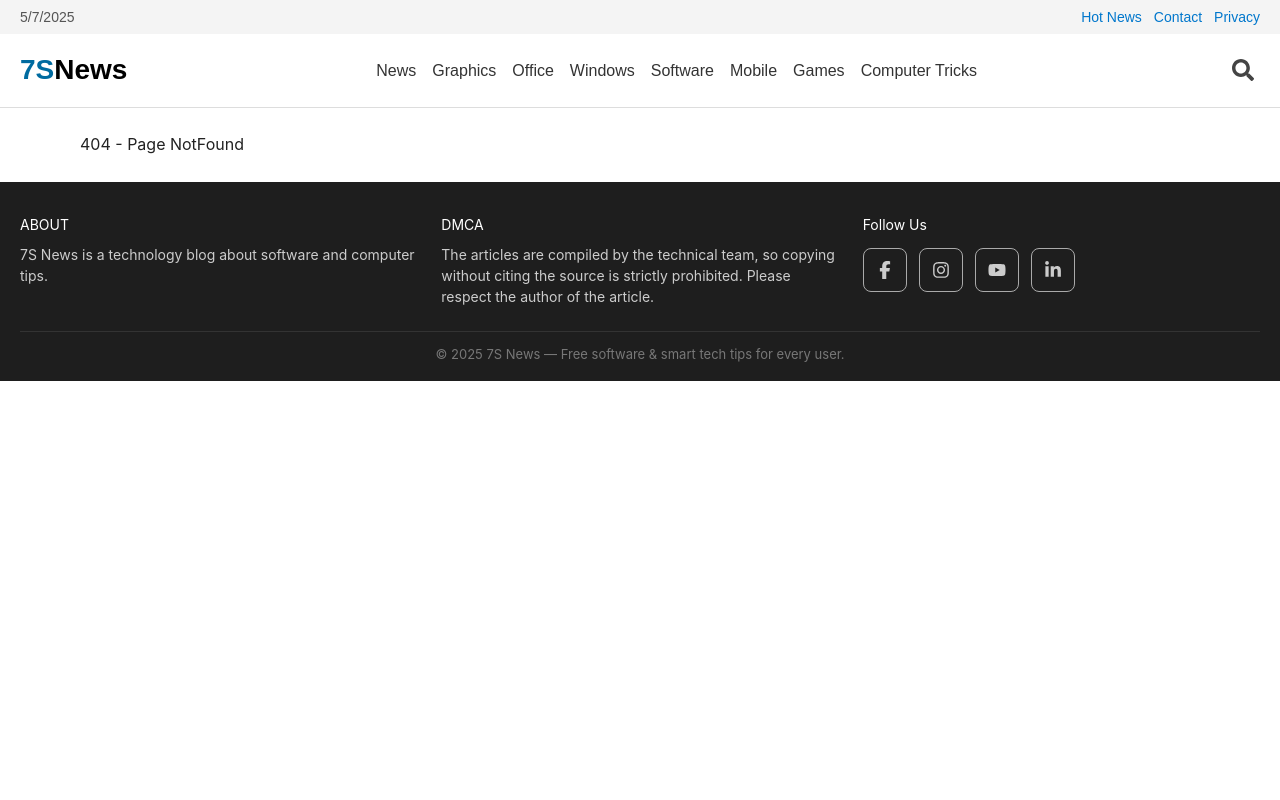
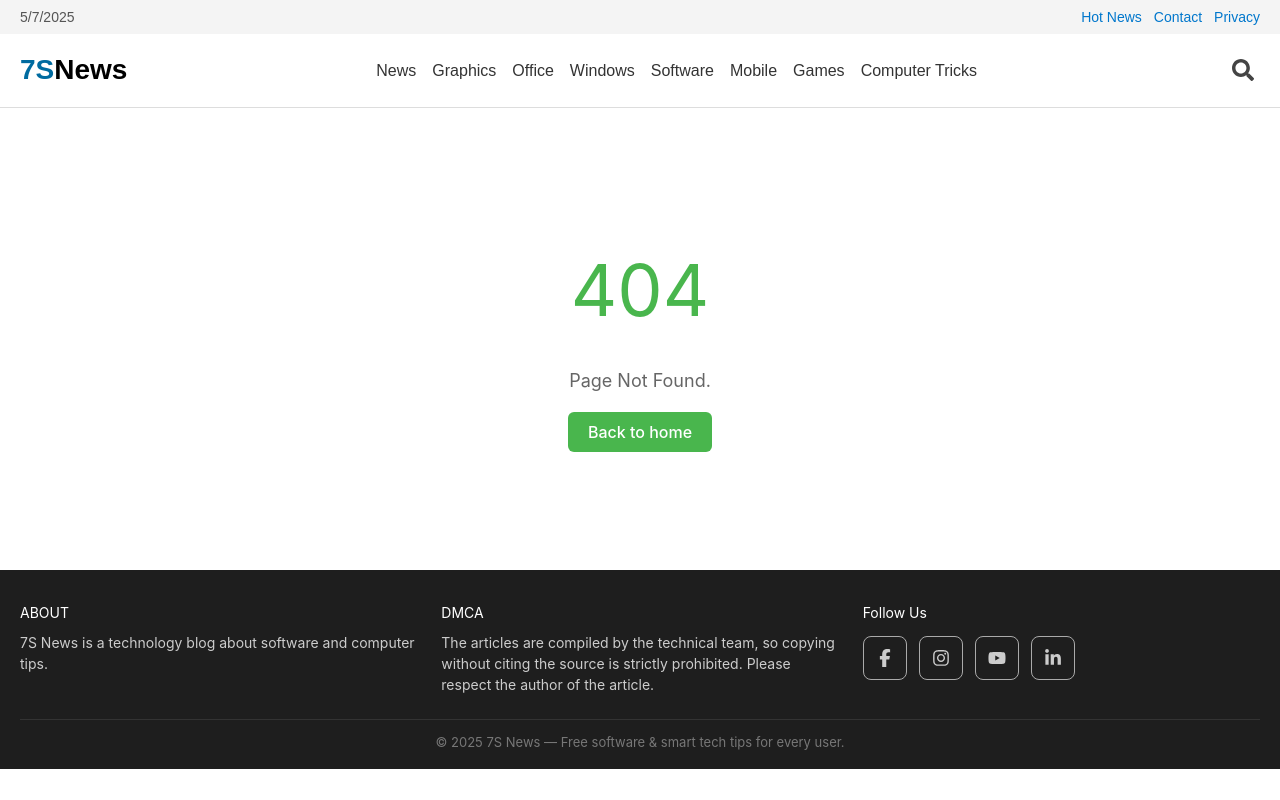
Before and after one commit to hawpham/news-7lab, a React (Vite) app: page /post/1/1 in a window 1280 px wide. Built offline with nearby package versions, Linux system fonts and the light colour scheme.

Commit message:
upd article post

```diff
--- a/src/components/Header/Header.module.scss
+++ b/src/components/Header/Header.module.scss
@@ -106,6 +106,9 @@
       }
     }
   }
+  @media (max-width: 768px) {
+    display: none;
+  }
 }
 
 .searchOverlay {
--- a/src/components/Hero/Hero.jsx
+++ b/src/components/Hero/Hero.jsx
@@ -1,5 +1,5 @@
-import styles from './Hero.module.scss';
-import { Link } from 'react-router-dom';
+import styles from "./Hero.module.scss";
+import { Link } from "react-router-dom";
 
 export default function Hero() {
   return (
@@ -20,10 +20,10 @@ export default function Hero() {
       <div className={styles.subArticles}>
         {[
           { id: 2, title: "Guide to Writing Beautiful Fonts on Facebook", img: "https://placeholder.pics/svg/300/DEDEDE/555555/image" },
-          { id: 3, title: "Full List of ALT Special Characters for Game, Facebook, and Word 2019", img: "https://placeholder.pics/svg/300/DEDEDE/555555/image" },
-          { id: 4, title: "Guide to Installing and Configuring IFTTT Without Plugins", img: "https://placeholder.pics/svg/300/DEDEDE/555555/image" },
-          { id: 5, title: "Top 50+ Nature Desktop Wallpapers (2025) – Stunning, Free, Large-Sized", img: "https://placeholder.pics/svg/300/DEDEDE/555555/image" }
-        ].map(post => (
+          { id: 1, title: "Full List of ALT Special Characters for Game, Facebook, and Word 2019", img: "https://placeholder.pics/svg/300/DEDEDE/555555/image" },
+          { id: 2, title: "Guide to Installing and Configuring IFTTT Without Plugins", img: "https://placeholder.pics/svg/300/DEDEDE/555555/image" },
+          { id: 1, title: "Top 50+ Nature Desktop Wallpapers (2025) – Stunning, Free, Large-Sized", img: "https://placeholder.pics/svg/300/DEDEDE/555555/image" },
+        ].map((post) => (
           <Link to={`/post/${post.id}`} key={post.id} className={styles.item}>
             <img src={post.img} alt={post.title} />
             <h4>{post.title}</h4>
--- a/src/pages/NotFound.jsx
+++ /dev/null
@@ -1,9 +0,0 @@
-import React from 'react'
-
-function NotFound() {
-  return (
-    <div>404 - Page NotFound</div>
-  )
-}
-
-export default NotFound
--- /dev/null
+++ b/src/pages/NotFound/NotFound.jsx
@@ -0,0 +1,14 @@
+import { Link } from "react-router-dom";
+import styles from "./NotFound.module.scss";
+
+export default function NotFound() {
+  return (
+    <div className={styles.notfound}>
+      <h1>404</h1>
+      <p>Page Not Found.</p>
+      <Link to="/" className={styles.homeBtn}>
+        Back to home
+      </Link>
+    </div>
+  );
+}
--- /dev/null
+++ b/src/pages/NotFound/NotFound.module.scss
@@ -0,0 +1,30 @@
+.notfound {
+  text-align: center;
+  padding: 100px 20px;
+
+  h1 {
+    font-size: 72px;
+    color: #49b64d;
+    margin-bottom: 20px;
+  }
+
+  p {
+    font-size: 18px;
+    color: #666;
+    margin-bottom: 24px;
+  }
+
+  .homeBtn {
+    padding: 10px 20px;
+    background-color: #49b64d;
+    color: white;
+    text-decoration: none;
+    font-weight: 500;
+    border-radius: 6px;
+    transition: 0.3s;
+
+    &:hover {
+      background-color: #3a9740;
+    }
+  }
+}
--- a/src/pages/PostDetail/PostDetail.jsx
+++ b/src/pages/PostDetail/PostDetail.jsx
@@ -1,5 +1,5 @@
 import styles from "./PostDetail.module.scss";
-import { useParams } from "react-router-dom";
+import { useParams, Link } from "react-router-dom";
 
 const fakePosts = {
   1: {
@@ -23,7 +23,15 @@ export default function PostDetail() {
   const { id } = useParams();
   const post = fakePosts[id];
 
-  if (!post) return <div className={styles.notFound}>Bài viết không tồn tại.</div>;
+  if (!post)
+    return (
+      <div className={styles.postNotExist}>
+        <div className={styles.notFound}>The post does not exist.</div>
+        <Link to="/" className={styles.homeBtn}>
+          Back to home
+        </Link>
+      </div>
+    );
 
   return (
     <main className={styles.postDetail}>
--- a/src/pages/PostDetail/PostDetail.module.scss
+++ b/src/pages/PostDetail/PostDetail.module.scss
@@ -29,6 +29,24 @@
     color: #333;
   }
 }
+.postNotExist {
+  text-align: center;
+  padding: 100px 20px;
+
+  .homeBtn {
+    padding: 10px 20px;
+    background-color: #49b64d;
+    color: white;
+    text-decoration: none;
+    font-weight: 500;
+    border-radius: 6px;
+    transition: 0.3s;
+
+    &:hover {
+      background-color: #3a9740;
+    }
+  }
+}
 
 .notFound {
   padding: 80px 20px;
```
Also changed, not shown: src/routes/index.jsx (+5 -5 lines).
